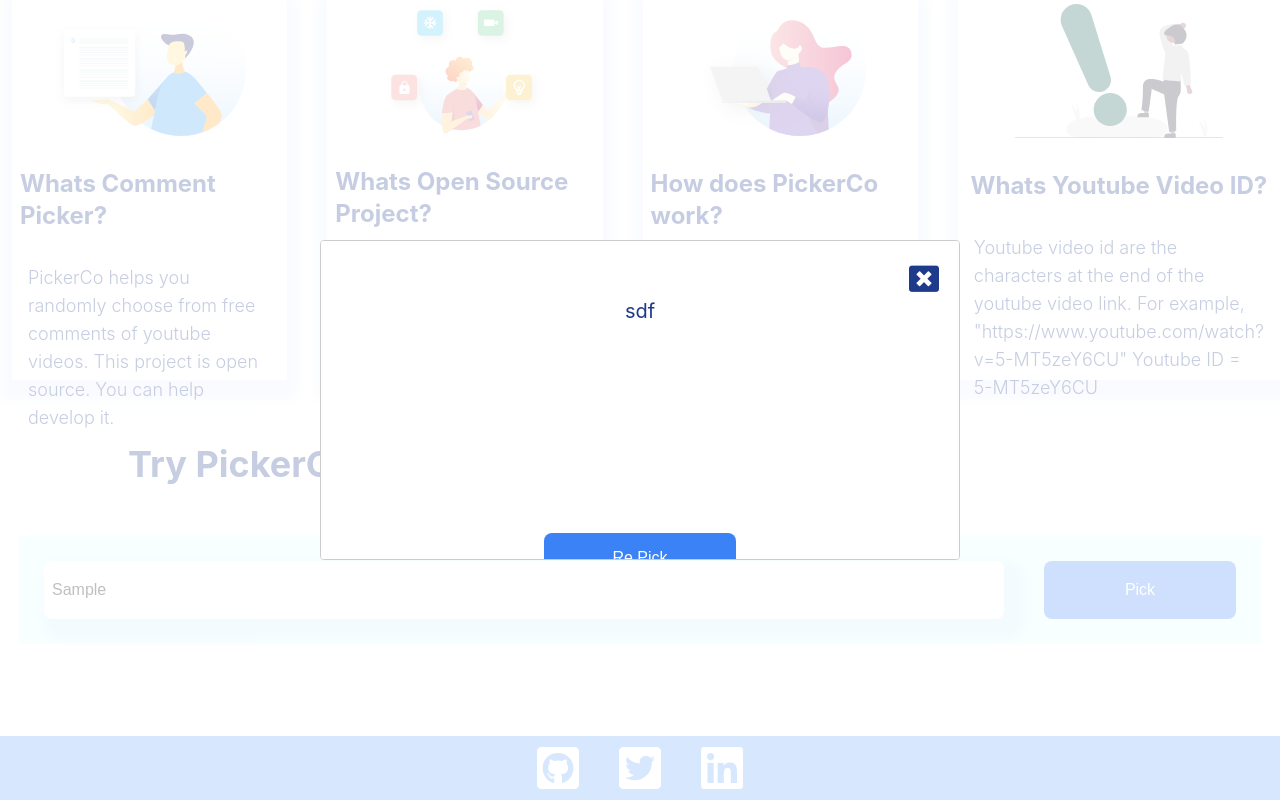
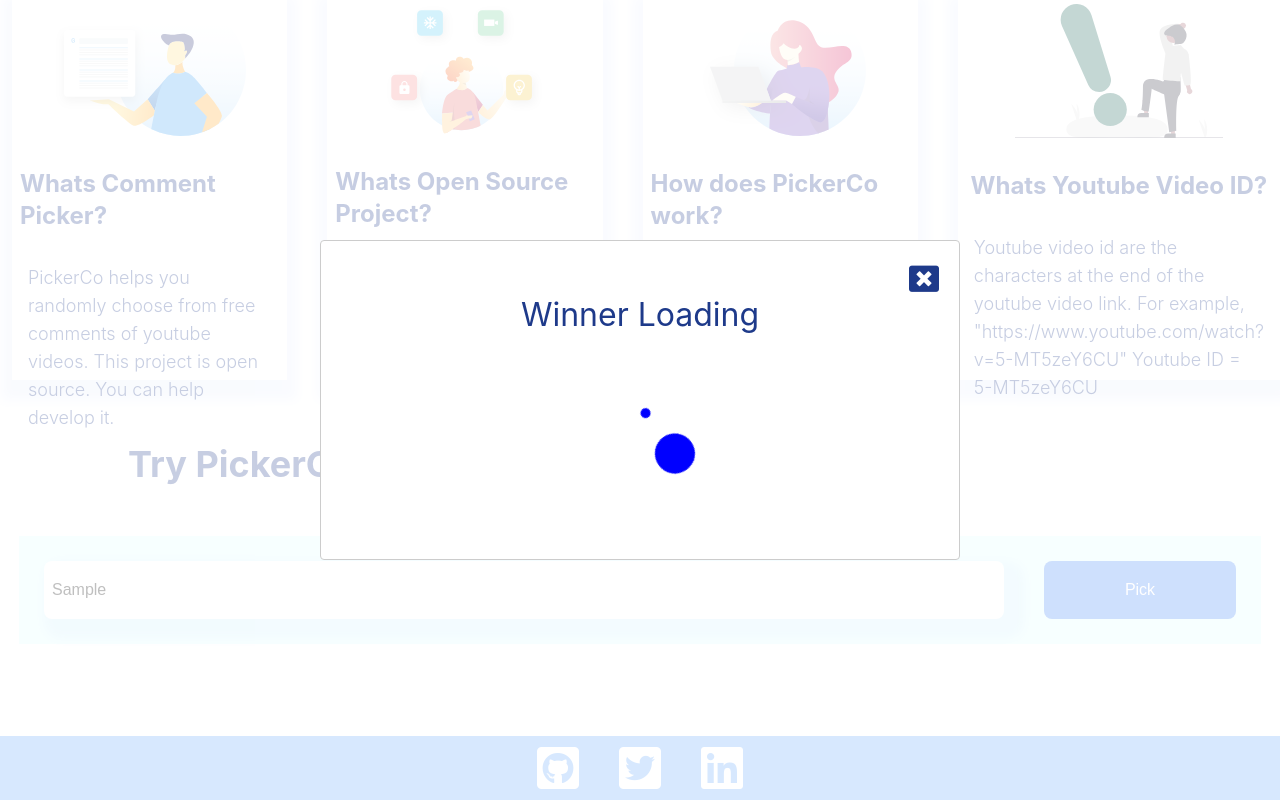
Before and after one commit to Ahmet-Kutuk/PickerCo, a React (Create React App) app: page / in a window 1280 px wide. Both pictures are taken after typing "Sample" into the empty fields and a click on the button "Pick". Shown: the part 770-1570 px from the top of the page. Built offline with nearby package versions, Linux system fonts and the light colour scheme.

Commit message:
Load spinner add modal

```diff
--- a/package.json
+++ b/package.json
@@ -13,6 +13,7 @@
     "react-dom": "^17.0.2",
     "react-modal": "^3.14.3",
     "react-scripts": "^4.0.3",
+    "react-spinners": "^0.11.0",
     "web-vitals": "^1.1.2"
   },
   "scripts": {
--- a/src/Compoments/Try/Winner.js
+++ b/src/Compoments/Try/Winner.js
@@ -1,8 +1,9 @@
-import React from 'react';
+import React, { useState } from 'react';
 import Modal from 'react-modal';
-
+import DotLoader from 'react-spinners/DotLoader';
 Modal.setAppElement('#root');
 function Winner(props) {
+  const [isLoading, setIsLoading] = useState(true);
   return (
     <>
       <Modal
@@ -34,10 +35,19 @@
           },
         }}
       >
+        {isLoading ? (
+          <>
             <button className="self-end" onClick={() => props.rePick()}>
               <i className="fas fa-window-close text-3xl"></i>
             </button>
-
+            <h1 className="mb-16">Winner Loading</h1>
+            <DotLoader color={'blue'} loading={isLoading} size={100} />
+          </>
+        ) : (
+          <>
+            <button className="self-end" onClick={() => props.rePick()}>
+              <i className="fas fa-window-close text-3xl"></i>
+            </button>
             <div className="rounded-full profile"></div>
             <div className="nickname">
               <h2 className="text-xl ">sdf</h2>
@@ -48,6 +58,8 @@
             >
               Re Pick
             </button>
+          </>
+        )}
       </Modal>
     </>
   );
```
Also changed, not shown: 1 other file (tests, documents, lock files or other folders). Lines whose indentation alone changed are shown as unchanged.
